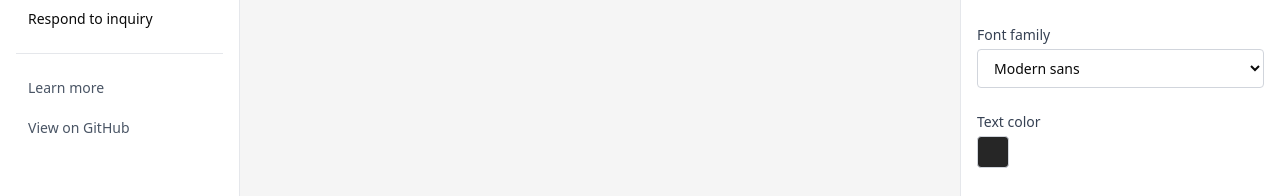
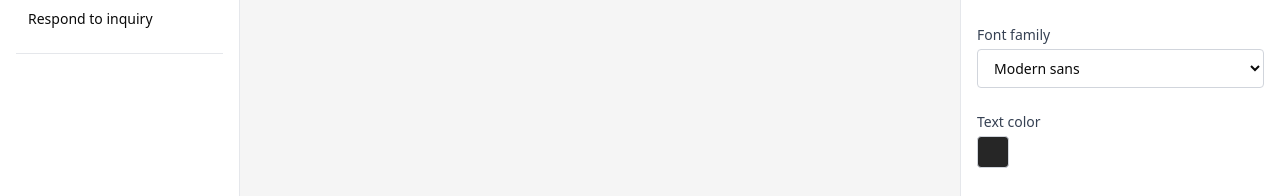
Before and after one commit to stefanraath3/nextjs-email-builder, a Next.js app: page /editor in a window 1280 px wide. Shown: the part 379-575 px from the top of the page. Built offline with nearby package versions, Linux system fonts and the light colour scheme.

Commit message:
remove links

```diff
--- a/components/email-editor/templates-panel.tsx
+++ b/components/email-editor/templates-panel.tsx
@@ -51,25 +51,6 @@ export default function TemplatesPanel() {
         </div>
 
         <hr className="border-gray-200" />
-
-        <div className="flex flex-col space-y-1">
-          <a
-            href="https://www.usewaypoint.com/open-source/emailbuilderjs"
-            target="_blank"
-            rel="noopener noreferrer"
-            className="rounded px-3 py-2 text-sm text-gray-600 hover:bg-gray-100"
-          >
-            Learn more
-          </a>
-          <a
-            href="https://github.com/usewaypoint/email-builder-js"
-            target="_blank"
-            rel="noopener noreferrer"
-            className="rounded px-3 py-2 text-sm text-gray-600 hover:bg-gray-100"
-          >
-            View on GitHub
-          </a>
-        </div>
       </div>
     </div>
   );
```
